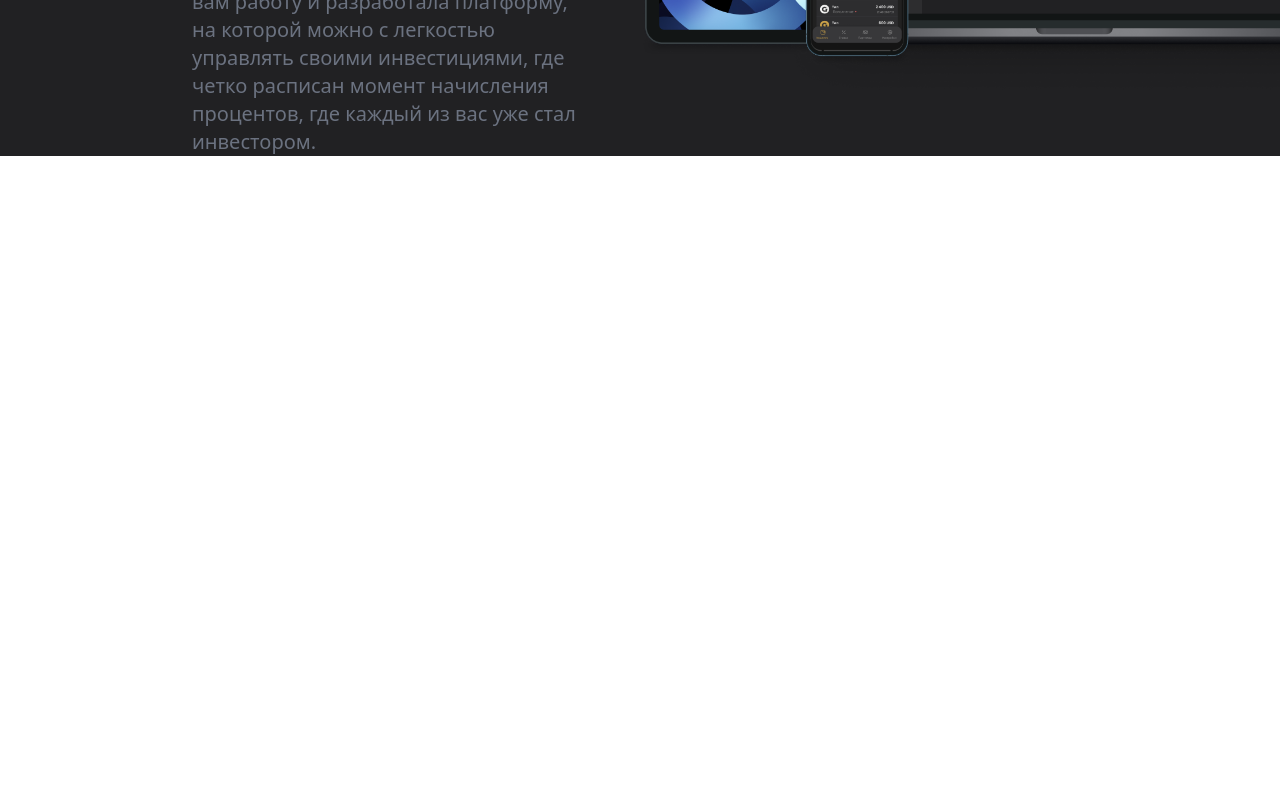
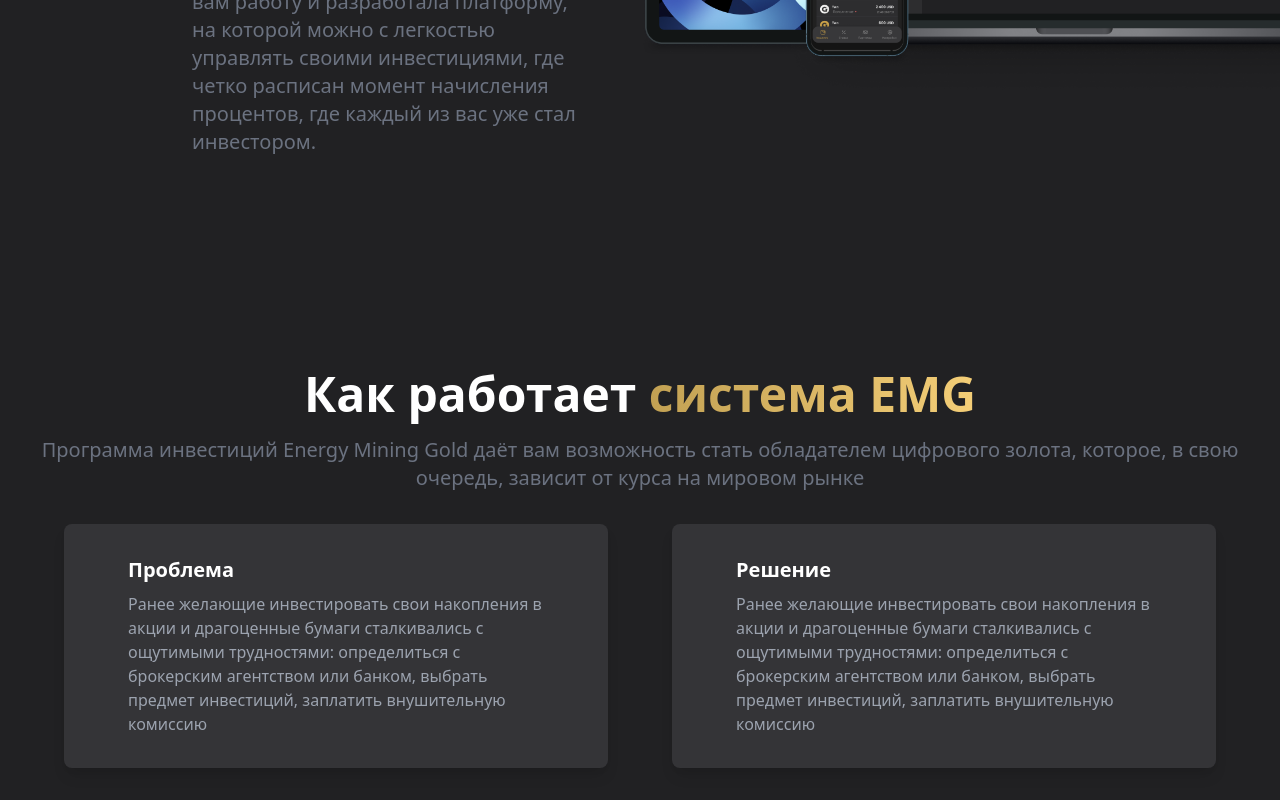
Before and after one commit to lubov-belezyak/Nuxt, a Nuxt app: page / in a window 1280 px wide. Shown: the part 2861-3661 px from the top of the page. Before the commit the page ends 3017 px from the top, so only its background shows below. Built offline with nearby package versions, Linux system fonts and the light colour scheme.

Commit message:
add(): block5

```diff
--- a/components/main/Block1.vue
+++ b/components/main/Block1.vue
@@ -151,6 +151,26 @@
         <img src="/images/devices.png">
       </div>
     </div>
+
+    <div class="container">
+      <div class="text-center">
+        <h1 class="leading-tight text-5xl text-white font-bold mt-52">Как работает <span
+            class="text-5xl font-bold bg-clip-text text-transparent bg-gradient-to-l from-gold-1 to-gold-2 font-bold">система EMG</span>
+        </h1>
+        <p class="text-white mt-3 text-xl font-light text-gray-500">Программа инвестиций Energy Mining Gold даёт вам
+          возможность стать обладателем цифрового золота, которое, в свою очередь, зависит от курса на мировом рынке</p>
+      </div>
+      <div class="grid grid-cols-2 gap-16 mx-16">
+        <Card4
+            title="Проблема"
+            text="Ранее желающие инвестировать свои накопления в акции и драгоценные бумаги сталкивались с ощутимыми трудностями: определиться с брокерским агентством или банком, выбрать предмет инвестиций, заплатить внушительную комиссию"/>
+        <Card4
+            title="Решение"
+            text="Ранее желающие инвестировать свои накопления в акции и драгоценные бумаги сталкивались с ощутимыми трудностями: определиться с брокерским агентством или банком, выбрать предмет инвестиций, заплатить внушительную комиссию"/>
+      </div>
+    </div>
+
+
   </div>
 </template>
 
@@ -160,10 +180,11 @@
 import Card2 from "./Card2";
 import Card3 from "./Card3";
 import Chart from "./Chart";
+import Card4 from "./Card4";
 
 export default {
   name: "Block1",
-  components: {Navbar, Card, Card2, Card3, Chart},
+  components: {Navbar, Card, Card2, Card3, Chart, Card4},
   dirs: [
     '~/components',
     '~/components/main'
--- /dev/null
+++ b/components/main/Card4.vue
@@ -0,0 +1,25 @@
+<template>
+  <div class="py-8  bg-white shadow-lg rounded-lg my-8 bg-back-card">
+    <div class="px-16">
+      <h2 class="text-white text-xl font-semibold">{{ title }}</h2>
+      <p class="mt-2 text-gray-400">{{ text }}</p>
+    </div>
+  </div>
+</template>
+
+<script>
+export default {
+  name: "Card4.vue",
+  props: {
+    src: {
+      type: String
+    },
+    title: {
+      type: String
+    },
+    text: {
+      type: String
+    }
+  }
+}
+</script>
```
